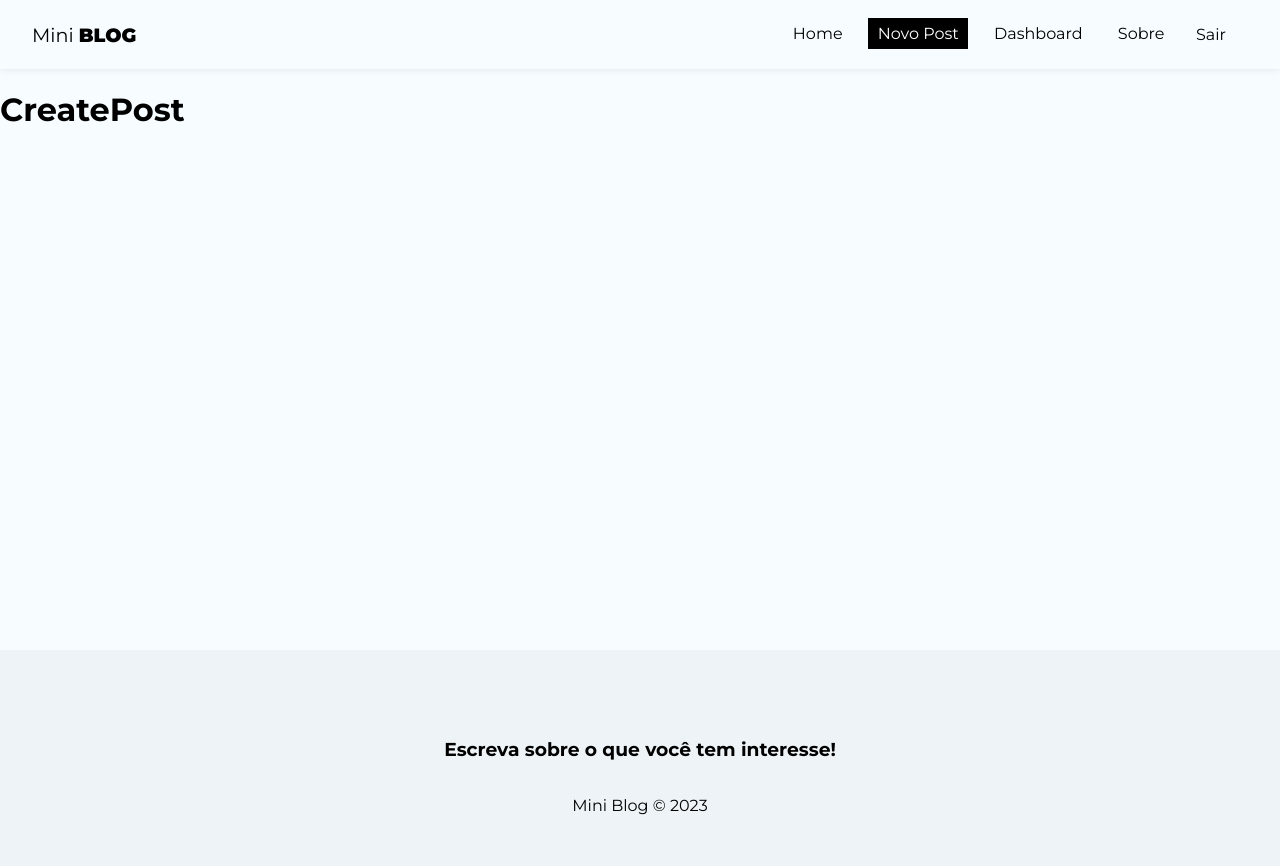
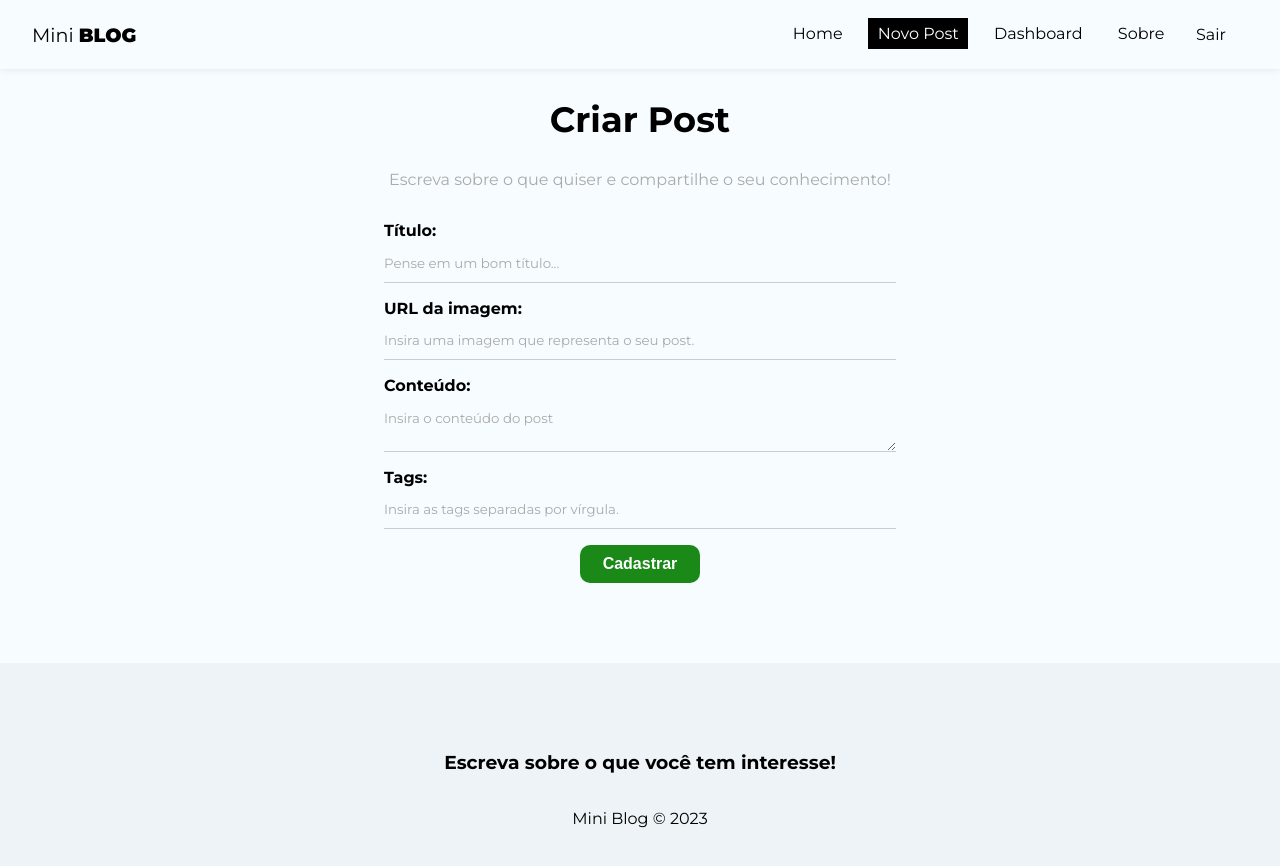
Before and after one commit to Nathrds/react-hora-de-codar, a React (Create React App) app in the folder 10_MINIBLOG/miniblog/: page /posts/create in a window 1280 px wide. Shown: the top 866 px of the page. Built offline with nearby package versions, Linux system fonts and the light colour scheme; no server answers; sample sign-in values are in the browser's storage.

Commit message:
página de criar post

```diff
--- a/10_MINIBLOG/miniblog/src/pages/CreatePost/CreatePost.jsx
+++ b/10_MINIBLOG/miniblog/src/pages/CreatePost/CreatePost.jsx
@@ -1,9 +1,46 @@
 import styles from "./CreatePost.module.css";
 
+import { useState } from "react";
+import {useNavigate} from "react-router-dom";
+import { useAuthValue } from "../../context/AuthContext";
+
 const CreatePost = () => {
+    const [title, setTitle] = useState("");
+    const [image, setImage] = useState("");
+    const [body, setBody] = useState("");
+    const [tags, setTags] = useState([]);
+    const [formError, setFormError] = useState("");
+
+    const handleSubmit = (e) => {
+        e.preventDefaul();
+    }
+
   return (
-    <div>
-        <h1>CreatePost</h1>
+    <div className={styles.create_post}>
+        <h2>Criar Post</h2>
+        <p>Escreva sobre o que quiser e compartilhe o seu conhecimento!</p>
+        <form>
+            <label>
+                <span>Título:</span>
+                <input type="text" name="title" required placeholder="Pense em um bom título..." onChange={(e) => setTitle(e.target.value)} value={title} />
+            </label>
+            <label>
+                <span>URL da imagem:</span>
+                <input type="text" name="image" required placeholder="Insira uma imagem que representa o seu post." onChange={(e) => setImage(e.target.value)} value={image} />
+            </label>
+            <label>
+                <span>Conteúdo:</span>
+                <textarea name="body" required placeholder="Insira o conteúdo do post" onChange={(e) => setBody(e.target.value)} value={body}></textarea>
+            </label>
+            <label>
+                <span>Tags:</span>
+                <input type="text" name="tags" required placeholder="Insira as tags separadas por vírgula." onChange={(e) => setTags(e.target.value)} value={tags} />
+            </label>
+            <button className="btn">Cadastrar</button>
+            {/* {!loading && <button className="btn">Cadastrar</button>}
+            {loading && (<button className="btn" disabled>Aguarde...</button>)}
+            {error && <p className="error">{error}</p>} */}
+        </form>
     </div>
   )
 }
--- a/10_MINIBLOG/miniblog/src/pages/CreatePost/CreatePost.module.css
+++ b/10_MINIBLOG/miniblog/src/pages/CreatePost/CreatePost.module.css
@@ -0,0 +1,12 @@
+.create_post {
+    text-align: center;
+  }
+
+  .create_post h2 {
+    font-size: 2.2em;
+  }
+
+  .create_post p {
+    color: #aaa;
+    margin-bottom: 2em;
+  }
```
